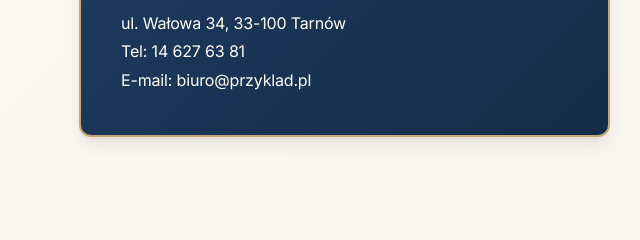
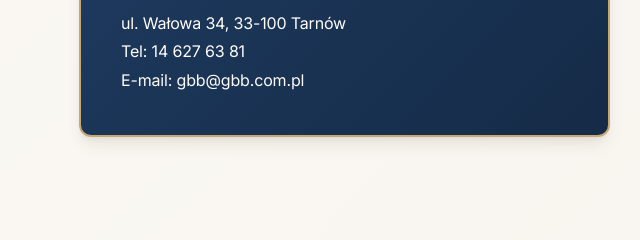
Before and after one commit to Wiko098/GBB_V1, a website: page index.html in a window 1280 px wide. Shown: the part 2661-2901 px from the top of the page, 0-640 px from the left. Drawn offline with Linux system fonts and the light colour scheme.

Commit message:
Update index.html

```diff
--- a/index.html
+++ b/index.html
@@ -127,7 +127,7 @@
                     <strong>Galicyjskie Biuro Brokerskie Sp. z o.o.</strong>
                     <p>ul. Wałowa 34, 33-100 Tarnów</p>
                     <p>Tel: <a href="tel:+48146276381">14 627 63 81</a></p>
-                    <p>E-mail: <a href="mailto:biuro@przyklad.pl">biuro@przyklad.pl</a></p>
+                    <p>E-mail: <a href="mailto:biuro@przyklad.pl">gbb@gbb.com.pl</a></p>
                 </div>
                 <div class="contact-details-form">
                     <form action="/submit" method="POST">
```
